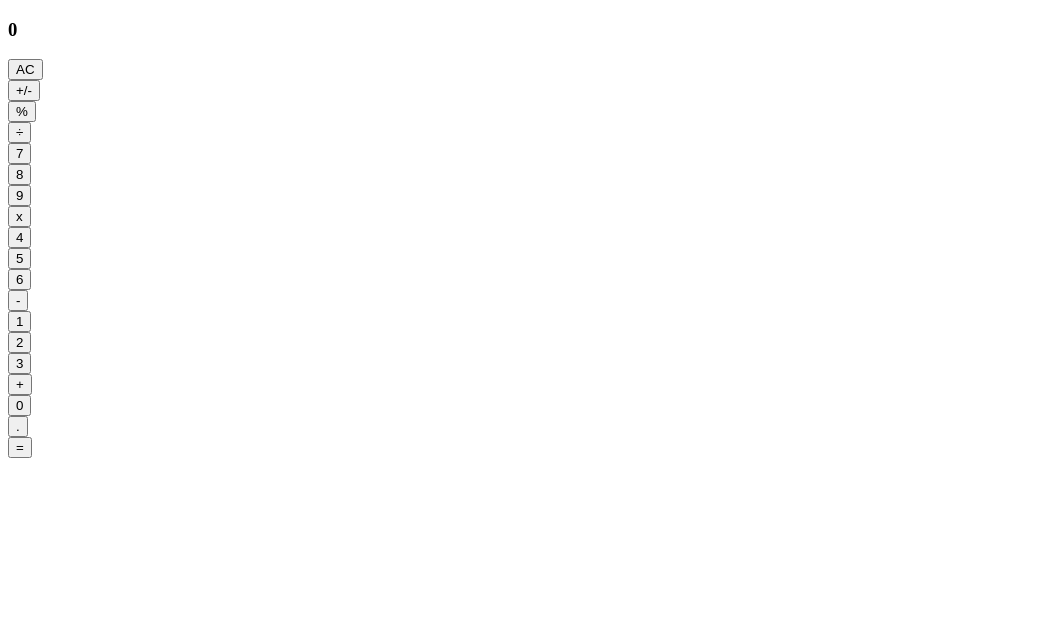
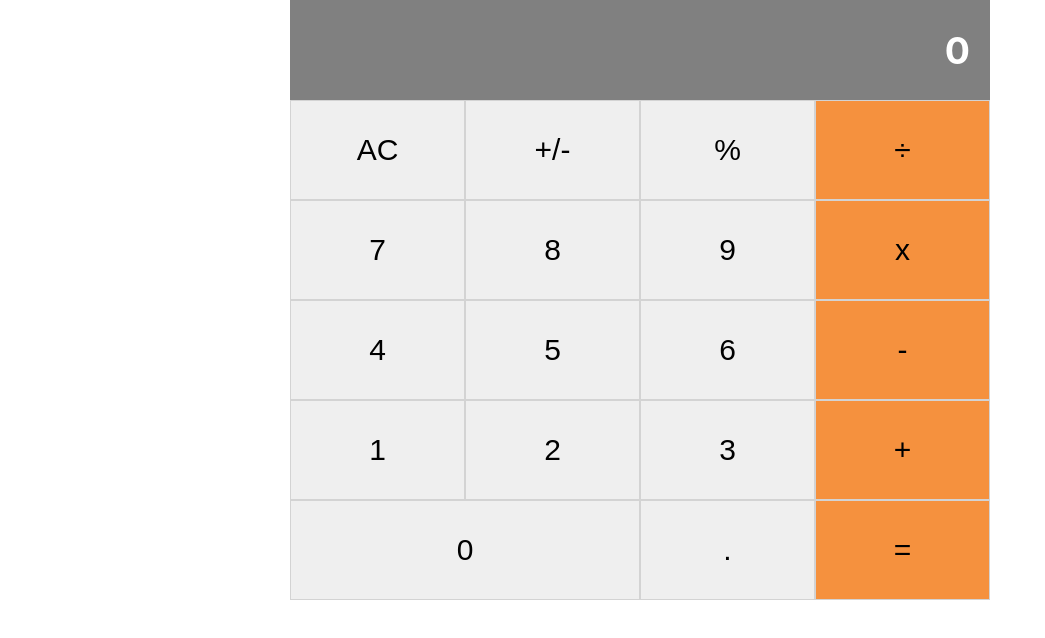
Before and after one commit to Mupa1/react-calculator, a React (Create React App) app: page / in a window 1280 px wide. Shown: the top 638 px of the page, without its empty margins (0-1045 px from the left). Built offline with nearby package versions, Linux system fonts and the light colour scheme.

Commit message:
style calculator app

```diff
--- a/src/components/Button.js
+++ /dev/null
@@ -1,21 +0,0 @@
-import React from 'react';
-import PropTypes from 'prop-types';
-
-const Button = ({ name, clickHandler }) => {
-  const handleClick = buttonName => clickHandler(buttonName);
-
-  return (
-    <div>
-      <button type="button" onClick={() => handleClick(name)}>
-        {name}
-      </button>
-    </div>
-  );
-};
-
-Button.propTypes = {
-  name: PropTypes.string.isRequired,
-  clickHandler: PropTypes.func.isRequired,
-};
-
-export default Button;
--- a/src/components/App.js
+++ b/src/components/app/App.js
@@ -1,8 +1,9 @@
 import React, { useState } from 'react';
 
-import Display from './Display';
-import ButtonPanel from './ButtonPanel';
-import calculate from '../logic/calculate';
+import Display from '../display/Display';
+import ButtonPanel from '../buttonPanel/ButtonPanel';
+import calculate from '../../logic/calculate';
+import styles from './App.module.css';
 
 const App = () => {
   const [state, setState] = useState({
@@ -21,8 +22,10 @@ const App = () => {
 
   return (
     <>
-      <Display result={result} />
-      <ButtonPanel clickHandler={handleClick} />
+      <div className={styles.container}>
+        <Display result={result} />
+        <ButtonPanel clickHandler={handleClick} />
+      </div>
     </>
   );
 };
--- /dev/null
+++ b/src/components/app/App.module.css
@@ -0,0 +1,7 @@
+.container {
+  display: flex;
+  flex-direction: column;
+  justify-content: center;
+  width: 700px;
+  margin: auto;
+}
--- /dev/null
+++ b/src/components/button/Button.js
@@ -0,0 +1,34 @@
+import React from 'react';
+import PropTypes from 'prop-types';
+
+import styles from './Button.module.css';
+
+const Button = ({
+  name, clickHandler, wide, color,
+}) => {
+  const handleClick = buttonName => clickHandler(buttonName);
+
+  return (
+    <button
+      type="button"
+      onClick={() => handleClick(name)}
+      className={`${styles.button} ${wide && styles.wide} ${color ? styles.gray : styles.orange}`}
+    >
+      {name}
+    </button>
+  );
+};
+
+Button.defaultProps = {
+  wide: false,
+  color: false,
+};
+
+Button.propTypes = {
+  name: PropTypes.string.isRequired,
+  clickHandler: PropTypes.func.isRequired,
+  wide: PropTypes.bool,
+  color: PropTypes.bool,
+};
+
+export default Button;
--- /dev/null
+++ b/src/components/button/Button.module.css
@@ -0,0 +1,18 @@
+.button {
+  height: 100%;
+  width: 25%;
+  font-size: 30px;
+  border: 1px solid lightgray;
+}
+
+.wide {
+  width: 50%;
+}
+
+.gray {
+  background-color: #efefef;
+}
+
+.orange {
+  background-color: #f5913e;
+}
--- a/src/components/ButtonPanel.js
+++ b/src/components/buttonPanel/ButtonPanel.js
@@ -1,7 +1,8 @@
 import React from 'react';
 import PropTypes from 'prop-types';
 
-import Button from './Button';
+import Button from '../button/Button';
+import styles from './ButtonPanel.module.css';
 
 const ButtonPanel = props => {
   const group1 = ['AC', '+/-', '%', '÷'];
@@ -12,6 +13,8 @@ const ButtonPanel = props => {
 
   const groups = [group1, group2, group3, group4, group5];
 
+  const orangeButtons = ['÷', 'x', '-', '+', '='];
+
   const handleClick = buttonName => {
     props.clickHandler(buttonName);
   };
@@ -19,9 +22,15 @@ const ButtonPanel = props => {
   return (
     <>
       {groups.map(group => (
-        <div key={group}>
+        <div key={group} className={styles.row}>
           {group.map(char => (
-            <Button key={char} name={`${char}`} clickHandler={handleClick} />
+            <Button
+              key={char}
+              name={`${char}`}
+              clickHandler={handleClick}
+              wide={char === '0'}
+              color={!orangeButtons.includes(char)}
+            />
           ))}
         </div>
       ))}
--- /dev/null
+++ b/src/components/buttonPanel/ButtonPanel.module.css
@@ -0,0 +1,6 @@
+.row {
+  display: flex;
+  height: 100px;
+  width: 700px;
+  color: black;
+}
--- a/src/components/Display.js
+++ b/src/components/display/Display.js
@@ -1,9 +1,11 @@
 import React from 'react';
 import PropTypes from 'prop-types';
 
+import styles from './Display.module.css';
+
 const Display = ({ result }) => (
-  <div>
-    <h3>{result}</h3>
+  <div className={styles.display}>
+    <h3 className={styles.result}>{result}</h3>
   </div>
 );
 
--- /dev/null
+++ b/src/components/display/Display.module.css
@@ -0,0 +1,15 @@
+.display {
+  display: flex;
+  align-items: center;
+  justify-content: flex-end;
+  background: gray;
+  height: 100px;
+  color: white;
+  font-weight: bold;
+  width: 700px;
+  font-size: 32px;
+}
+
+.result {
+  padding: 20px;
+}
--- a/src/index.js
+++ b/src/index.js
@@ -1,6 +1,8 @@
 import React from 'react';
 import ReactDOM from 'react-dom';
-import App from './components/App';
+
+import App from './components/app/App';
+import './index.css';
 
 ReactDOM.render(
   <App />,
```
Also changed, not shown: public/index.html (+0 -23 lines), 1 other file (tests, documents, lock files or other folders).
